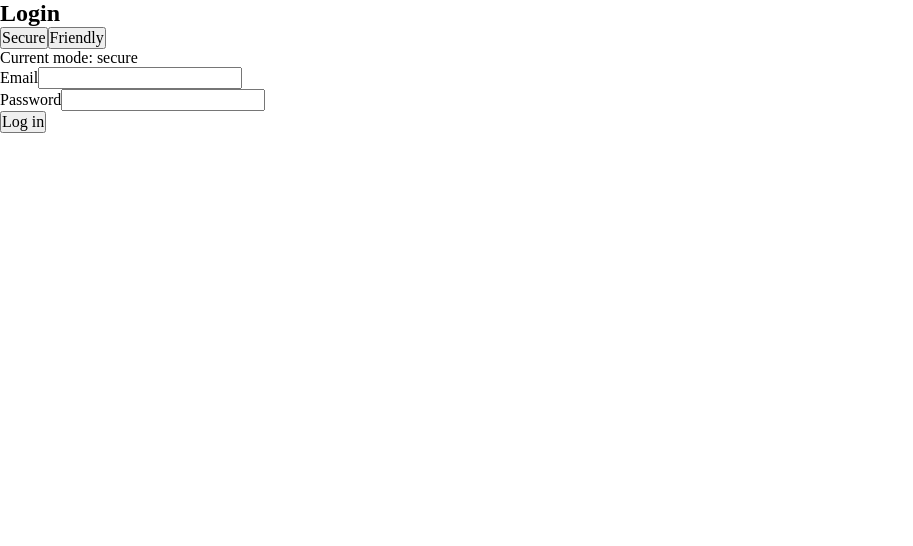
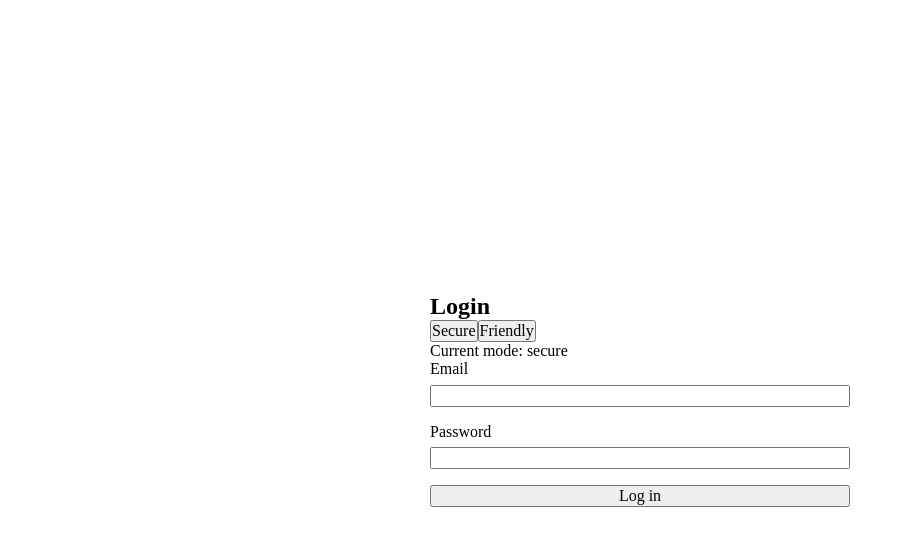
Before and after one commit to hampusvh/authentication-feedback-demo, a Next.js app: page / in a window 1280 px wide. Shown: the top 546 px of the page, without its empty margins (0-913 px from the left). Built offline with nearby package versions, Linux system fonts and the light colour scheme.

Commit message:
extract auth config from fake-auth into separate file, update README.md

```diff
--- a/app/globals.scss
+++ b/app/globals.scss
@@ -1,33 +1,19 @@
-html {
-  height: 100%;
-}
-
-html,
-body {
-  max-width: 100vw;
-  overflow-x: hidden;
-}
-
-body {
-  min-height: 100%;
-  -webkit-font-smoothing: antialiased;
-  -moz-osx-font-smoothing: grayscale;
-}
-
-* {
+*,
+*::before,
+*::after {
   box-sizing: border-box;
   margin: 0;
   padding: 0;
 }
 
-*::before,
-*::after {
-  box-sizing: border-box;
+html,
+body {
+  min-height: 100%;
 }
 
-a {
-  color: inherit;
-  text-decoration: none;
+body {
+  -webkit-font-smoothing: antialiased;
+  -moz-osx-font-smoothing: grayscale;
 }
 
 button,
--- a/components/login/login-form.module.scss
+++ b/components/login/login-form.module.scss
@@ -0,0 +1,27 @@
+.wrapper {
+    min-height: 100vh;
+    display: grid;
+    place-items: center;
+    padding: 2rem;
+}
+
+.panel {
+    width: 100%;
+    max-width: 420px;
+}
+
+.form {
+    display: flex;
+    flex-direction: column;
+    gap: 1rem;
+}
+
+.field {
+    display: flex;
+    flex-direction: column;
+    gap: 0.4rem;
+}
+
+.errorText {
+    font-size: 0.85rem;
+}
--- a/components/login/login-form.tsx
+++ b/components/login/login-form.tsx
@@ -53,37 +53,38 @@ export default function LoginForm() {
         });
         setFeedback(message);
 
-        console.log(authResult);
     }
 
     return (
-        <section>
+        <section className={styles.wrapper}>
+            <div className={styles.panel}>
                 <h1>Login</h1>
 
                 <ModeToggle mode={mode} onChange={setMode} />
 
-            <form onSubmit={handleSubmit}>
-                <div>
+                <form className={styles.form} onSubmit={handleSubmit}>
+                    <div className={styles.field}>
                         <label>Email</label>
                         <input
                             type="email"
                             value={email}
                             onChange={(event) => setEmail(event.target.value)}
                         />
-                    {errors.email && <p>{errors.email}</p>}
+                        {errors.email && <p className={styles.errorText}>{errors.email}</p>}
                     </div>
-                <div>
+                    <div className={styles.field}>
                         <label>Password</label>
                         <input
                             type="password"
                             value={password}
                             onChange={(event) => setPassword(event.target.value)}
                         />
-                    {errors.password && <p>{errors.password}</p>}
+                        {errors.password && <p className={styles.errorText}>{errors.password}</p>}
                     </div>
                     <button type="submit">{isLoading ? "Loading..." : "Log in"}</button>
                 </form>
                 <FeedbackMessage message={feedback} />
+            </div>
         </section>
     );
 }
--- /dev/null
+++ b/lib/auth-config.ts
@@ -0,0 +1,6 @@
+export const AUTH_CONFIG = {
+    validEmail: "demo@example.com",
+    validPassword: "Password123",
+    maxAttempts: 5,
+    delayMs: 1000,
+} as const;
--- a/lib/fake-auth.ts
+++ b/lib/fake-auth.ts
@@ -1,3 +1,4 @@
+import { AUTH_CONFIG } from "./auth-config";
 import type { AuthResult } from "./types";
 
 interface FakeAuthInput {
@@ -5,9 +6,6 @@ interface FakeAuthInput {
     password: string;
     attemptCount: number;
 }
-
-const VALID_EMAIL = "demo@example.com";
-const VALID_PASSWORD = "Password123";
 
 function sleep(ms: number) {
     return new Promise((resolve) => setTimeout(resolve, ms));
@@ -18,23 +16,23 @@ export async function fakeAuth({
     password,
     attemptCount,
 }: FakeAuthInput): Promise<AuthResult> {
-    await sleep(1000);
+    await sleep(AUTH_CONFIG.delayMs);
 
-    if (attemptCount >= 5) {
+    if (attemptCount >= AUTH_CONFIG.maxAttempts) {
         return {
             success: false,
             reason: "TOO_MANY_ATTEMPTS",
         };
     }
 
-    if (email !== VALID_EMAIL) {
+    if (email !== AUTH_CONFIG.validEmail) {
         return {
             success: false,
             reason: "ACCOUNT_NOT_FOUND",
         };
     }
 
-    if (password !== VALID_PASSWORD) {
+    if (password !== AUTH_CONFIG.validPassword) {
         return {
             success: false,
             reason: "WRONG_PASSWORD",
```
Also changed, not shown: 1 other file (tests, documents, lock files or other folders). Lines whose indentation alone changed are shown as unchanged.
